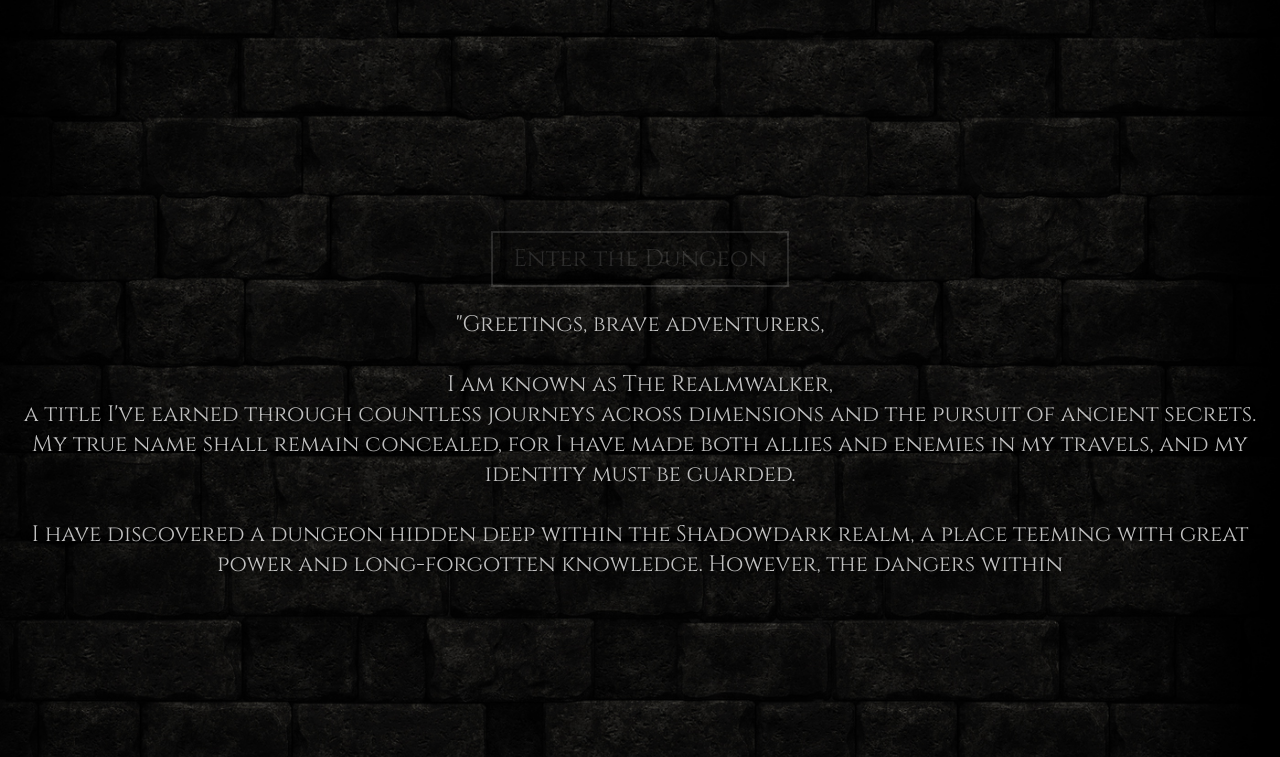
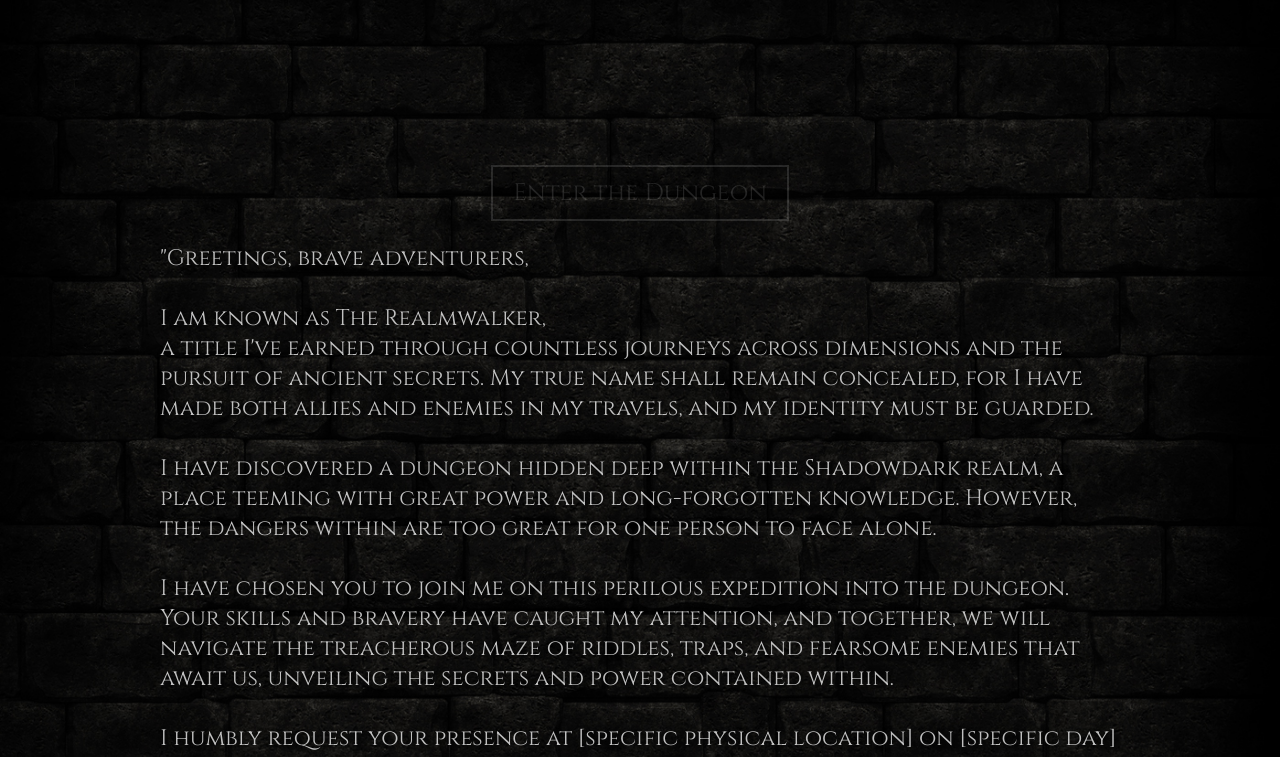
Before and after one commit to haganrobb/Shadowdarksession, a plain HTML site: page index.html in a window 1280 px wide. Both pictures are taken after a click on the button "Enter the Dungeon". Shown: the top 757 px of the page. Drawn offline with Linux system fonts and the light colour scheme.

Commit message:
Update index.html

```diff
--- a/index.html
+++ b/index.html
@@ -14,19 +14,14 @@
         background-size: cover;
         background-position: center;
         color: #e0e0e0;
-        height: 100vh;
-        margin: 0;
-        position: relative;
-    }
-
-    .content {
         display: flex;
         justify-content: center;
         align-items: center;
         flex-direction: column;
-        height: 100%;
-        padding: 1rem;
-        text-align: center;
+        height: 100vh;
+        margin: 0;
+        padding: 10rem;
+        text-align: left;
     }
 
     p {
@@ -74,7 +69,6 @@
 </script>
 </head>
 <body>
-    <div class="content">
     <button id="enterButton" onclick="onButtonClick()">Enter the Dungeon</button>
     <p id="hiddenText">
         "Greetings, brave adventurers,
@@ -84,4 +78,15 @@
 I am known as The Realmwalker, <br>
 a title I've earned through countless journeys across dimensions and the pursuit of ancient secrets. My true name shall remain concealed, for I have made both allies and enemies in my travels, and my identity must be guarded.
         <br> <br>
-    I have discovered a dungeon hidden deep within the Shadowdark realm, a place teeming with great power and long-forgotten knowledge. However, the dangers within
+I have discovered a dungeon hidden deep within the Shadowdark realm, a place teeming with great power and long-forgotten knowledge. However, the dangers within are too great for one person to face alone.
+<br> <br>
+I have chosen you to join me on this perilous expedition into the dungeon. Your skills and bravery have caught my attention, and together, we will navigate the treacherous maze of riddles, traps, and fearsome enemies that await us, unveiling the secrets and power contained within.
+<br> <br>
+I humbly request your presence at [specific physical location] on [specific day] at [specific time] to embark on this daring journey. Prepare yourselves, for the path that lies ahead is filled with darkness and danger. But with courage, cunning, and collaboration, we shall prevail.
+<br> <br>
+May the shadows guide you,<br>
+"The Realmwalker"
+    </p>
+    <audio id="audio" src="https://raw.githubusercontent.com/haganrobb/Shadowdarksession/856275f0d565c2d0707f5b4ceb906f32b39fe1aa/Dungeon%20Sounds.mp3" loop hidden></audio>
+</body>
+</html>
```
Lines whose indentation alone changed are shown as unchanged.
